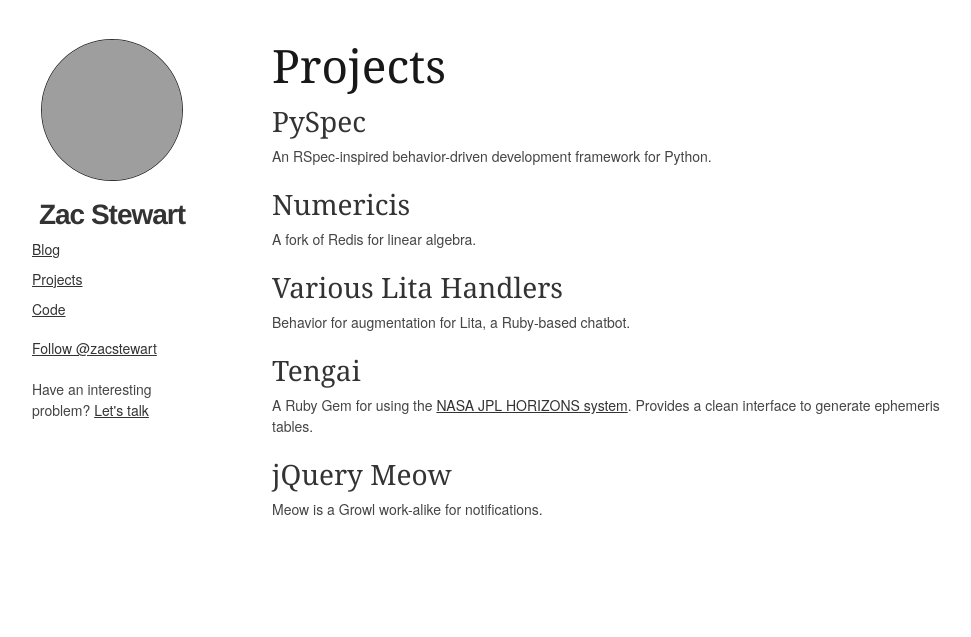
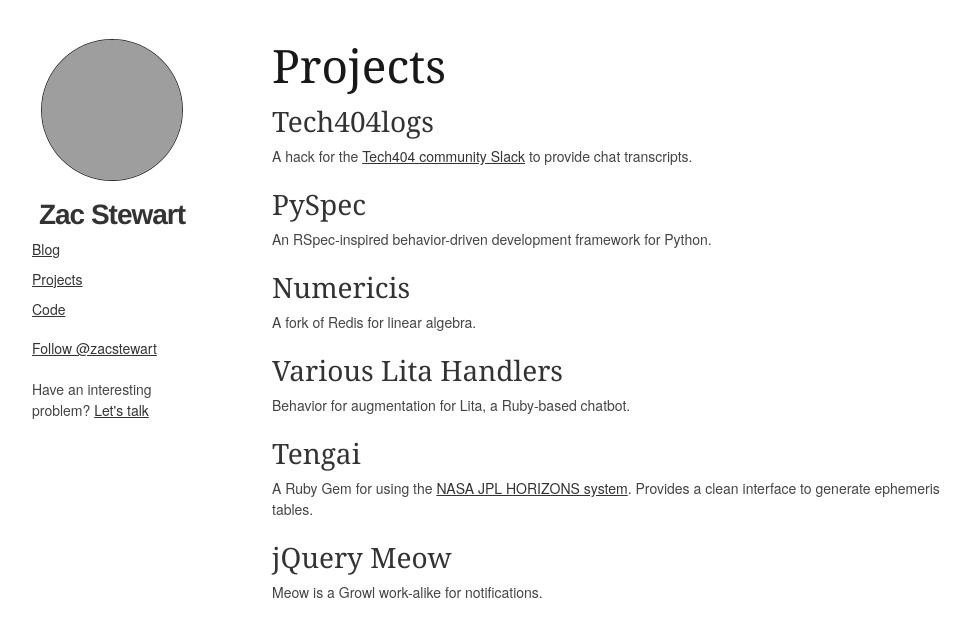
Before and after one commit to zacstewart/zacstewart.github.io, a Jekyll site: the page built from projects.md, in a window 1280 px wide. Shown: the top 637 px of the page, without its empty margins (138-1109 px from the left). Built offline with Jekyll 4.4.1, drawn with Linux system fonts in a browser that asks for light colours; Markdown is read by kramdown in place of the engine named in the settings; comment, search, counter and statistics services are not loaded; grey boxes are pictures that could not be loaded.

Commit message:
Add tech404logs to projects

```diff
--- a/projects.md
+++ b/projects.md
@@ -4,6 +4,9 @@ title: Projects
 ---
 {{ page.title }}
 ====
+
+* ### [Tech404logs](http://www.tech404logs.com)
+  A hack for the [Tech404 community Slack](http://tech404.io) to provide chat transcripts.
 
 * ### [PySpec](https://github.com/zacstewart/pyspec)
   An RSpec-inspired behavior-driven development framework for Python.
```
